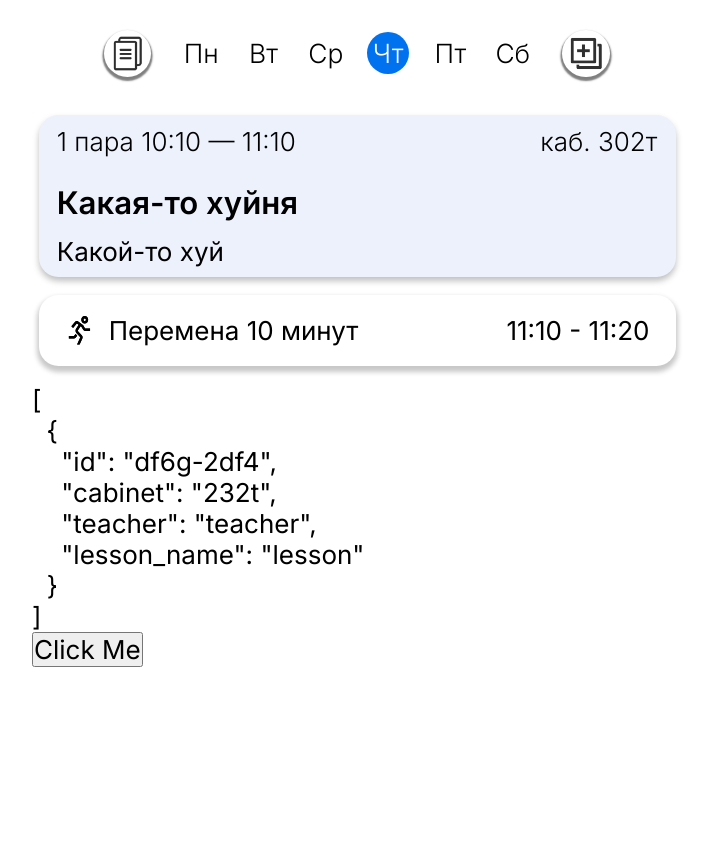
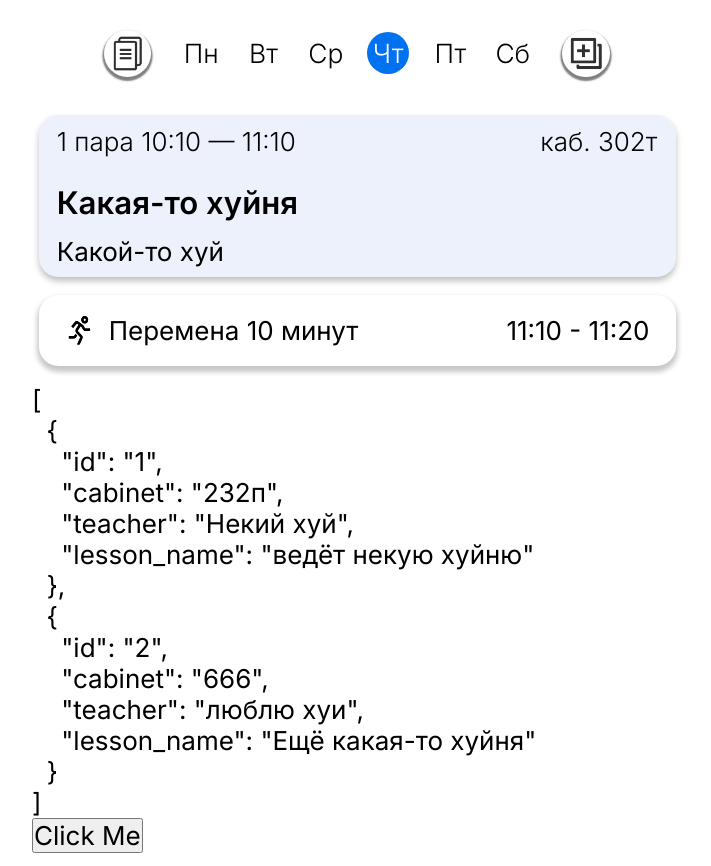
Before and after one commit to stinger222/edu-schedule-constructor, a React (Create React App) app: page / in a window 1280 px wide. Shown: the whole page, without its empty margins (283-994 px from the left). Before the commit the page ends 800 px from the top, so only its background shows below. Built offline with nearby package versions, Linux system fonts and the light colour scheme.

Commit message:
Add some typing for MobX stores

```diff
--- a/src/index.tsx
+++ b/src/index.tsx
@@ -4,7 +4,7 @@ import App from './App';
 import RootStore from './stores/RootStore';
 
 const rootStore = new RootStore()
-export const StoreContext = React.createContext(rootStore)
+export const StoreContext = React.createContext<typeof rootStore>(rootStore)
 
 const root = ReactDOM.createRoot(
   document.getElementById('root') as HTMLElement
--- a/src/stores/ComsposedSchedulesStore.ts
+++ b/src/stores/ComsposedSchedulesStore.ts
@@ -1,12 +1,50 @@
+import { nanoid } from 'nanoid';
 import { IComposedSchedule } from './interfaces';
 import { makeAutoObservable } from "mobx"
 
-class ComsposedSchedulesStore {
-	schedules: IComposedSchedule[] = []
+export interface IComsposedSchedulesStore {
+	schedules: IComposedSchedule[],
+	addSchedule: (schedule: IComposedSchedule) => void
+}
+
+class ComsposedSchedulesStore implements IComsposedSchedulesStore {
+	schedules: IComposedSchedule[] = [{
+		id: nanoid(6),
+		week: [{
+			ring_schedule_id: "qwe",
+			lesson_ids: ["1", "2"]
+		},
+		{
+			ring_schedule_id: "qwe",
+			lesson_ids: ["2", "1"]
+		},
+		{
+			ring_schedule_id: "qwe",
+			lesson_ids: ["1", "2"]
+		},
+		{
+			ring_schedule_id: "qwe",
+			lesson_ids: ["2", "1"]
+		},
+		{
+			ring_schedule_id: "qwe",
+			lesson_ids: ["1", "2"]
+		},
+		{
+			ring_schedule_id: "qwe",
+			lesson_ids: ["2", "1"]
+		}
+	]
+	}]
+
 
 	constructor() {
 		makeAutoObservable(this)
 	}
+
+	addSchedule(schedule) {
+		this.schedules.push(schedule)
+	}
 }
 
 export default ComsposedSchedulesStore
--- a/src/stores/HeaderStore.ts
+++ b/src/stores/HeaderStore.ts
@@ -1,7 +1,12 @@
 import { makeAutoObservable } from 'mobx';
 
-class HeaderStore {
+export interface IHeaderStore {
 	selectedDayId: number
+	selectDay: (id: number) => void
+}
+
+class HeaderStore implements IHeaderStore {
+	selectedDayId = 1
 
 	constructor() {
 		makeAutoObservable(this)
--- a/src/stores/LessonsStore.ts
+++ b/src/stores/LessonsStore.ts
@@ -1,26 +1,26 @@
 import { ILesson } from './interfaces';
-import { action, makeAutoObservable } from 'mobx';
+import { makeAutoObservable } from 'mobx';
 
-class LessonsStore {
+export interface ILessonsStore {
+	lessons: ILesson[]
+}
+class LessonsStore implements ILessonsStore {
 	lessons: ILesson[] = [{
-		id: 'df6g-2df4',
-		cabinet: "232t",
-		teacher: "teacher",
-		lesson_name: "lesson"
-	}]
+		id: '1',
+		cabinet: "232п",
+		teacher: "Некий хуй",
+		lesson_name: "ведёт некую хуйню"
+	},{
+		id: '2',
+		cabinet: "666",
+		teacher: "люблю хуи",
+		lesson_name: "Ещё какая-то хуйня"
+	},
+]
 
 	constructor() {
 		makeAutoObservable(this)
 	}
-
-	dick() {
-		this.lessons[0] = {
-			id: Math.random()+'',
-			cabinet: "232t",
-			teacher: "teacher",
-			lesson_name: "lesson"
-		}
-	}
 }
 
 export default LessonsStore
--- a/src/stores/RingSchedulesStore.ts
+++ b/src/stores/RingSchedulesStore.ts
@@ -1,8 +1,24 @@
+import { nanoid } from 'nanoid';
 import { IRingSchedule } from './interfaces';
 import { makeAutoObservable } from 'mobx';
 
-class RingSchedulesStore {
-	schedules: IRingSchedule[] = []
+export interface IRingSchedulesStore {
+	schedules: IRingSchedule[]
+}
+class RingSchedulesStore implements IRingSchedulesStore {
+	schedules: IRingSchedule[] = [{
+		id: "qwe",
+		lessons: [{
+			start: "8:40",
+			end: "10:00"
+		},{
+			start: "10:10",
+			end: "11:30"
+		},{
+			start: "12:00",
+			end: "13:20"
+		}]
+	}]
 
 	constructor() {
 		makeAutoObservable(this)
```
Also changed, not shown: src/stores/RootStore.ts (+8 -8 lines).
